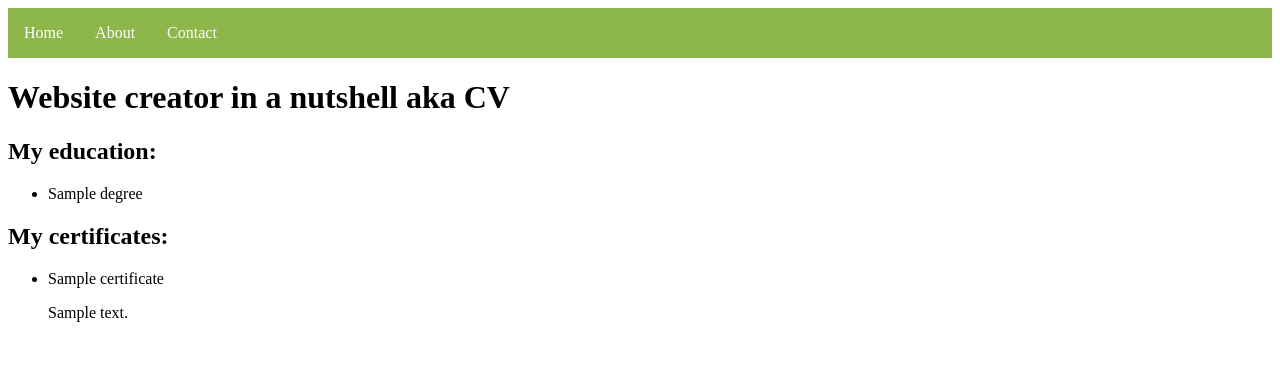
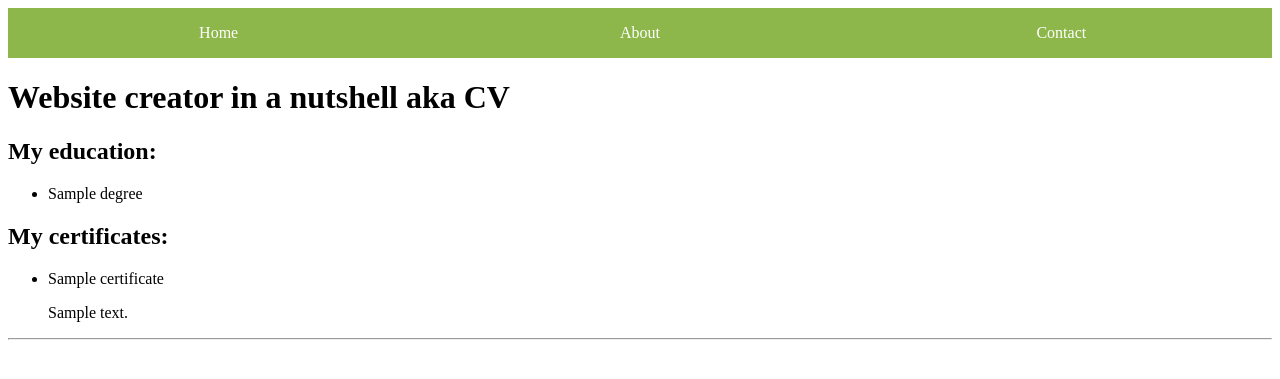
Before and after one commit to divinehoney/Hand-in-2-Flask, a Python web app: template app/templates/about.html in a window 1280 px wide. Shown: the top 379 px of the page. Run offline with Jinja, Linux system fonts and the light colour scheme; the template is opened without the code that fills it: most values are stand-ins (such as "Sample title", 1, 10 or a date in 2020).

Commit message:
update base.html in articles

```diff
--- a/app/templates/articles/base.html
+++ b/app/templates/articles/base.html
@@ -11,12 +11,21 @@
   </head>
   <body>
     <nav>
-      <ul>
-        <li><a href="{{ url_for('simple_pages.index') }}">Home</a></li>
-        <li><a href="{{ url_for('simple_pages.about_me') }}">About</a></li>
-        <li><a href="contact.html">Contact</a></li>
+      <ul class="container">
+        <li class="item"><a href="{{ url_for('simple_pages.index') }}">Home</a></li>
+        <li class="item"><a href="{{ url_for('simple_pages.about_me') }}">About</a></li>
+        <li class="item"><a href="contact.html">Contact</a></li>
       </ul>
     </nav>
     <main>{% block main %}{% endblock %}</main>
   </body>
+  <footer>
+    <hr>
+    {% if current_user.is_authenticated %}
+    <small>
+      Logged in as {{ current_user.email }}.
+      <a href="{{ url_for('users.logout') }}">Logout</a>
+    </small>
+    {% endif %}
+  </footer>
 </html>
```
